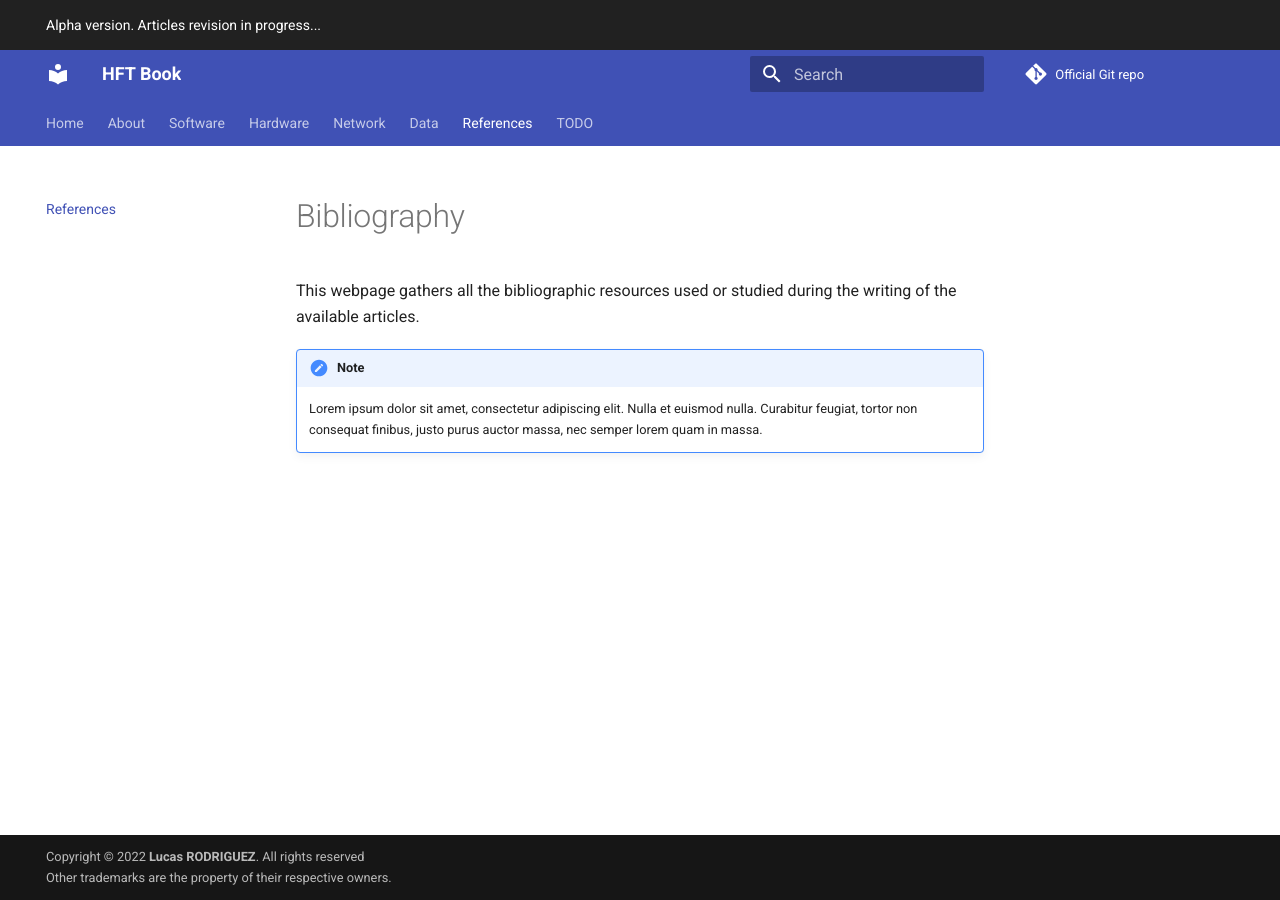
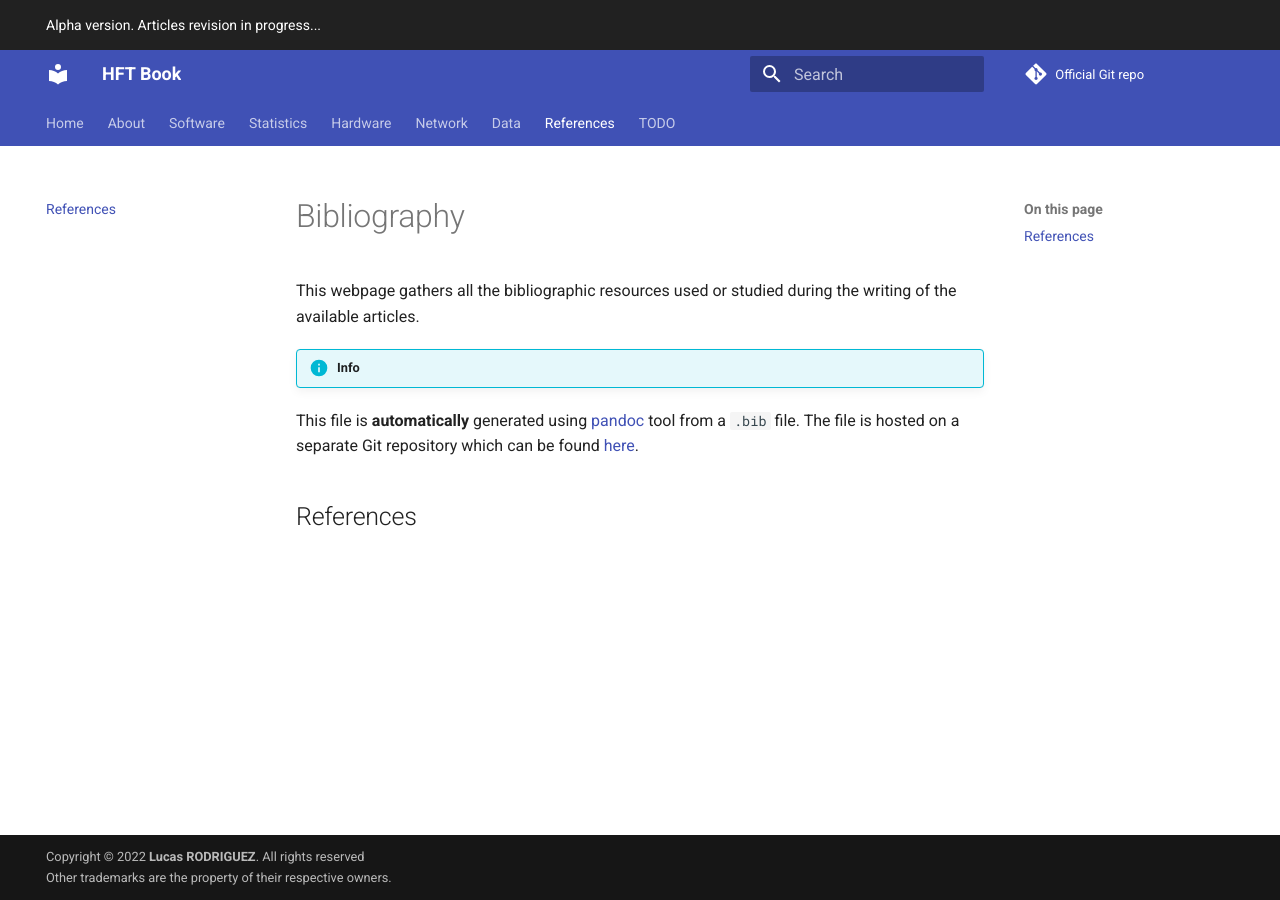
Before and after one commit to hftbook/hftbook.github.io, an MkDocs documentation site: the page built from docs/bibliography.md, in a window 1280 px wide. Built offline with MkDocs 1.6.1 and Material for MkDocs 9.7.7, drawn with Linux system fonts in a browser that asks for light colours.

Commit message:
Adding remark to ref file

```diff
--- a/docs/bibliography.md
+++ b/docs/bibliography.md
@@ -4,8 +4,8 @@
 This webpage gathers all the bibliographic resources used or studied during the writing of the available articles.
 
 
-!!! note
+!!! info
+   This file is **automatically** generated using [pandoc](https://pandoc.org) tool from a `.bib` file. The file is hosted on a separate Git repository which can be found [here](https://github.com/hftbook/bib).
 
-    Lorem ipsum dolor sit amet, consectetur adipiscing elit. Nulla et euismod
-    nulla. Curabitur feugiat, tortor non consequat finibus, justo purus auctor
-    massa, nec semper lorem quam in massa.
+
+## References
--- a/mkdocs.yml
+++ b/mkdocs.yml
@@ -38,6 +38,7 @@ nav:
   - Home: index.md
   - About: about.md
   - Software: software/index.md
+  - Statistics: statistics/index.md
   - Hardware: hardware/index.md
   - Network: hardware/network/index.md
   - Data: data/index.md
```
Also changed, not shown: docs/statistics/index.md (added, +1 -0 lines), docs/todo.md (+8 -2 lines), 1 other file.
